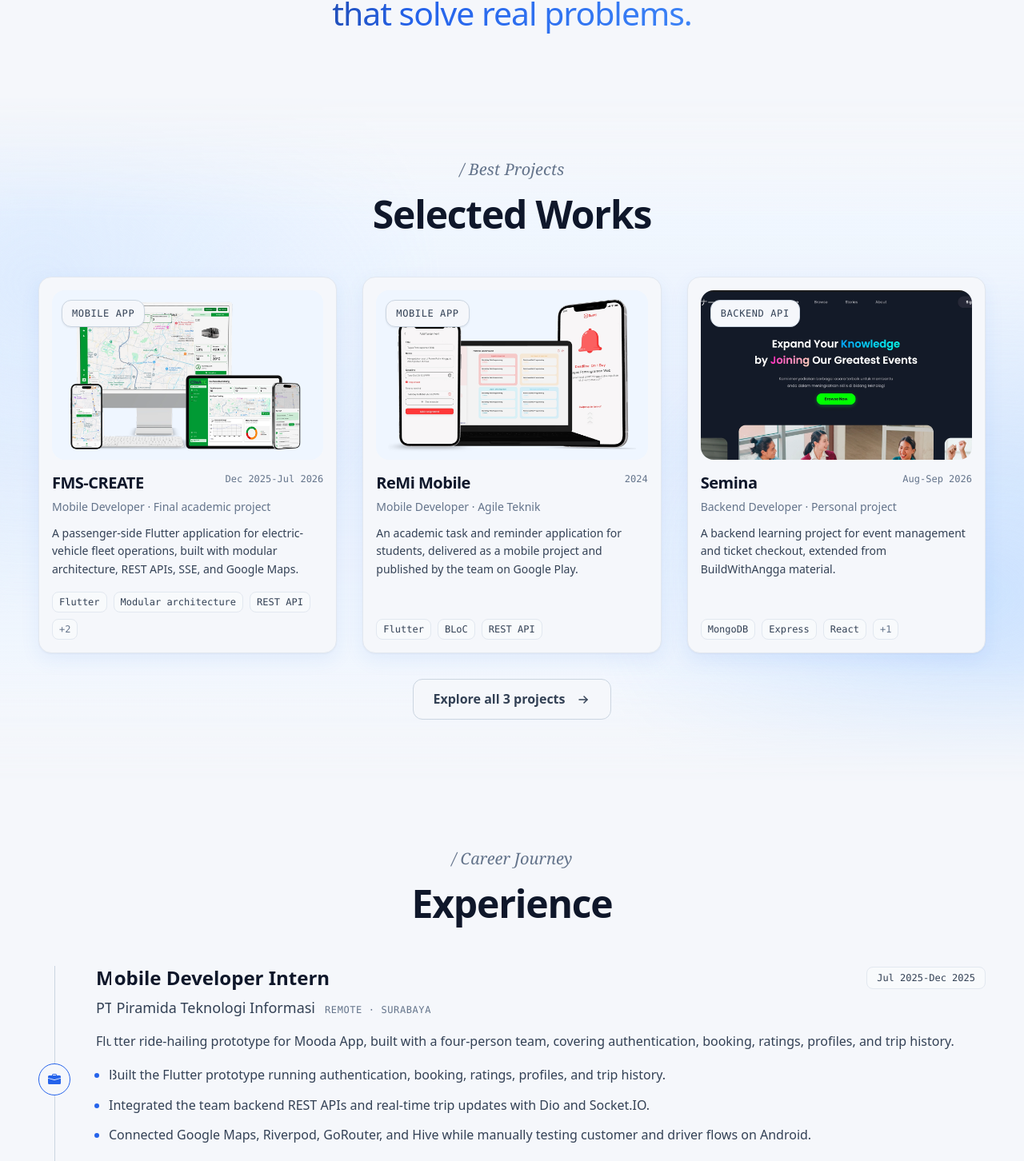
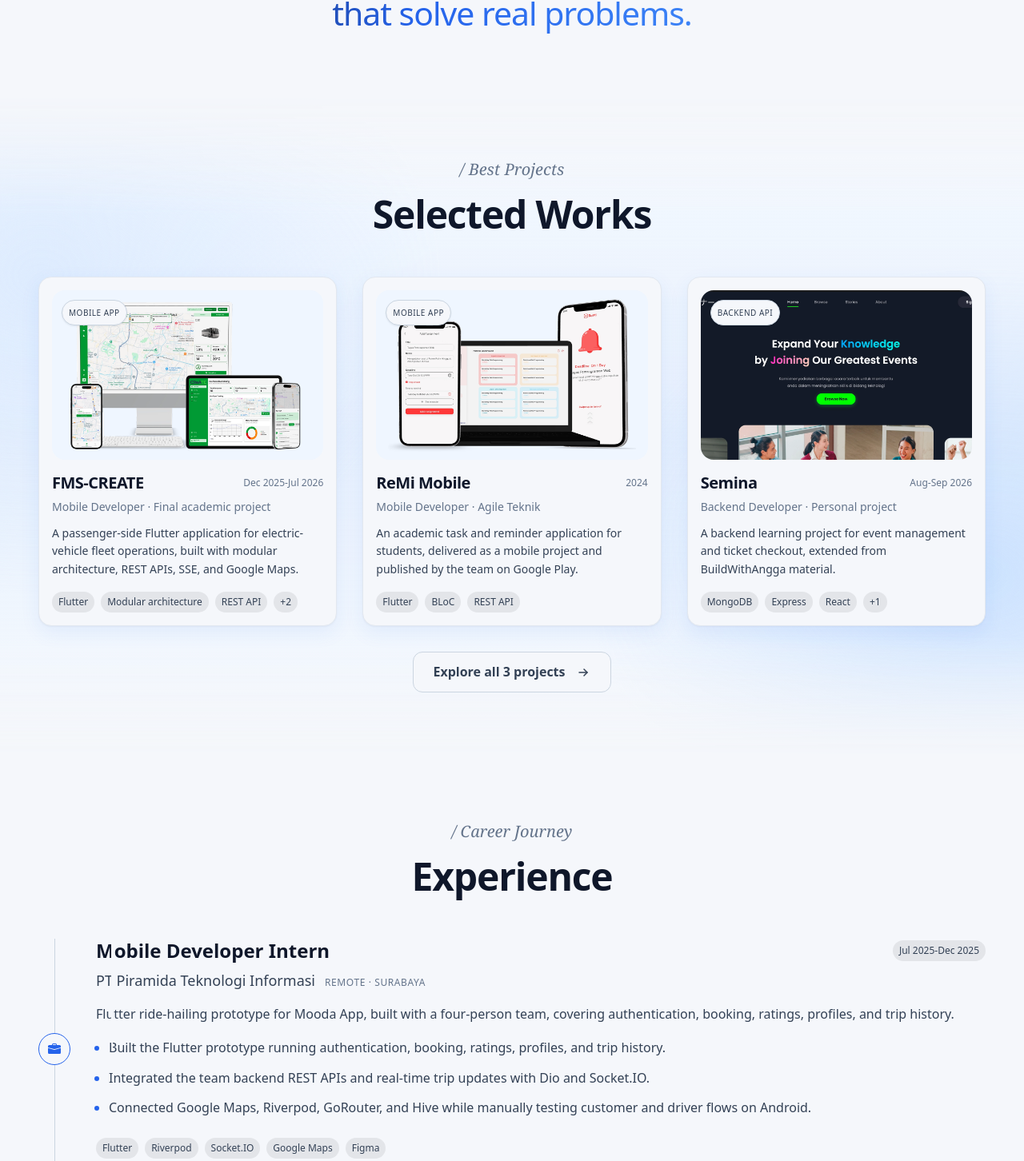
Before and after one commit to latifiann/web-portofolio, a React (Vite) app: page / in a window 1280 px wide. Shown: the part 1298-2750 px from the top of the page at 80% size. Built offline with nearby package versions, Linux system fonts and the light colour scheme; a web font is replaced by a local one.

Commit message:
fix: refine homepage badges and visual consistency

```diff
--- a/src/App.tsx
+++ b/src/App.tsx
@@ -37,7 +37,7 @@ function App() {
         <section
           id="contact"
           aria-labelledby="contact-title"
-          className="relative scroll-mt-(--anchor-offset) overflow-hidden bg-[linear-gradient(180deg,var(--color-surface-accent)_0%,var(--color-surface-soft)_45%,#ffffff_100%)] py-(--contact-padding-mobile) md:py-(--contact-padding-desktop)"
+          className="relative scroll-mt-(--anchor-offset) overflow-hidden bg-[linear-gradient(180deg,var(--color-surface-accent)_0%,var(--color-surface-soft)_45%,var(--color-canvas)_100%)] py-(--contact-padding-mobile) md:py-(--contact-padding-desktop)"
         >
           <PageContainer>
             <div className="relative mx-auto text-center">
@@ -55,7 +55,7 @@ function App() {
               <div className="mt-(--space-8) flex flex-wrap justify-center gap-(--space-3)">
                 <a
                   href="mailto:latifian.iman44@gmail.com"
-                  className="inline-flex min-h-11 items-center gap-2 rounded-full bg-(--color-ink) px-(--space-6) font-semibold text-white no-underline shadow-[0_6px_16px_rgb(15_23_42_/_0.22)] transition-colors duration-(--motion-fast) hover:bg-(--color-ink-secondary)"
+                  className="contact-email-link inline-flex min-h-11 items-center gap-2 rounded-full bg-(--color-ink) px-(--space-6) font-semibold text-white no-underline shadow-[0_6px_16px_rgb(15_23_42_/_0.22)] transition-colors duration-(--motion-fast) hover:bg-(--color-ink-secondary)"
                 >
                   Email me
                 </a>
--- a/src/components/layout/SiteFooter.tsx
+++ b/src/components/layout/SiteFooter.tsx
@@ -21,7 +21,7 @@ const socialLinks = [
 
 function SiteFooter() {
   return (
-    <footer className="bg-white pb-(--footer-padding-bottom)">
+    <footer className="bg-(--color-canvas) pb-(--footer-padding-bottom)">
       <PageContainer className="pt-(--footer-padding-top)">
 
         <nav aria-label="Social links">
--- a/src/components/sections/EngineeringStatementSection.tsx
+++ b/src/components/sections/EngineeringStatementSection.tsx
@@ -59,7 +59,7 @@ function EngineeringStatementSection() {
               <CapabilityBadge
                 key={badge.label}
                 {...badge}
-                className={index === 0 ? "lg:-translate-x-3 lg:-rotate-2" : ""}
+                className={index === 0 ? "lg:translate-x-3 lg:-rotate-2" : ""}
               />
             ))}
           </ul>
@@ -87,7 +87,7 @@ function EngineeringStatementSection() {
               <CapabilityBadge
                 key={badge.label}
                 {...badge}
-                className={index === 0 ? "lg:translate-x-3 lg:rotate-2" : ""}
+                className={index === 0 ? "lg:-translate-x-3 lg:rotate-2" : ""}
               />
             ))}
           </ul>
--- a/src/components/sections/ExperienceSection.tsx
+++ b/src/components/sections/ExperienceSection.tsx
@@ -110,7 +110,7 @@ function ExperienceSection() {
                   {entry.organization}
                 </span>
                 {entry.organizationNote && (
-                  <span className="font-mono text-xs uppercase tracking-wider text-(--color-ink-muted)">
+                  <span className="text-xs uppercase tracking-wider text-(--color-ink-muted)">
                     {entry.organizationNote}
                   </span>
                 )}
@@ -132,7 +132,7 @@ function ExperienceSection() {
                 {entry.technologies.map((technology) => (
                   <li
                     key={technology}
-                    className="rounded-sm border border-(--color-border) bg-(--color-surface) px-(--space-3) py-(--space-2) font-mono text-xs text-(--color-ink-secondary)"
+                    className="rounded-full bg-(--color-chip) px-(--space-2) py-(--space-1) text-xs leading-[1.5] text-(--color-ink-secondary)"
                   >
                     {technology}
                   </li>
--- a/src/components/ui/CapabilityBadge.tsx
+++ b/src/components/ui/CapabilityBadge.tsx
@@ -15,11 +15,11 @@ function CapabilityBadge({
 }: CapabilityBadgeProps) {
   return (
     <li
-      className={`flex w-fit items-center gap-3 rounded-full border border-(--color-border) bg-(--color-canvas) px-(--space-4) py-(--space-3) text-[0.8125rem] text-(--color-ink-secondary) shadow-[0_4px_10px_rgb(15_23_42_/_0.1)] ${className}`}
+      className={`flex w-fit max-w-full items-center gap-3 rounded-full border border-(--color-border) bg-(--color-canvas) px-(--space-4) py-(--space-3) text-[0.8125rem] text-(--color-ink-secondary) shadow-[0_4px_10px_rgb(15_23_42_/_0.1)] ${className}`}
     >
       <span
         aria-hidden="true"
-        className="inline-flex size-7 items-center justify-center rounded-full text-white"
+        className="inline-flex size-7 shrink-0 items-center justify-center rounded-full text-white"
         style={{ backgroundColor: accent }}
       >
         <Icon className="size-4" />
--- a/src/features/projects/ProjectCard.tsx
+++ b/src/features/projects/ProjectCard.tsx
@@ -20,7 +20,13 @@ export type ProjectCardProps = {
   };
 };
 
-function ProjectCard({ title, summary, href, preview, metadata }: ProjectCardProps) {
+function ProjectCard({
+  title,
+  summary,
+  href,
+  preview,
+  metadata,
+}: ProjectCardProps) {
   return (
     <article className="group h-full">
       <a
@@ -43,30 +49,30 @@ function ProjectCard({ title, summary, href, preview, metadata }: ProjectCardPro
               className="flex h-full items-center justify-center"
               aria-hidden="true"
             >
-              <span className="font-mono text-xs uppercase tracking-wider text-(--color-ink-muted)">
+              <span className="text-xs uppercase tracking-wider text-(--color-ink-muted)">
                 Project preview
               </span>
             </div>
           )}
 
-          <span className="absolute top-(--space-3) left-(--space-3) z-(--z-raised) rounded-md border border-(--color-border-strong) bg-(--color-canvas) px-(--space-3) py-(--space-2) font-mono text-xs font-medium uppercase tracking-wider text-(--color-ink-secondary) shadow-[0_1px_2px_rgb(15_23_42_/_0.08)]">
+          <span className="absolute top-(--space-3) left-(--space-3) z-(--z-raised) inline-flex min-h-8 items-center rounded-full border border-(--color-border-strong) bg-(--color-canvas) px-(--space-2) py-(--space-1) font-medium text-[0.625rem] uppercase tracking-wider text-(--color-ink-secondary) shadow-[0_1px_2px_rgb(15_23_42_/_0.08)]">
             {preview.label}
           </span>
 
           <span
             aria-hidden="true"
-            className="project-card-indicator absolute top-(--space-3) right-(--space-3) z-(--z-raised) flex size-10 items-center justify-center rounded-full border border-(--color-border-strong) bg-(--color-canvas) text-(--color-ink) shadow-[0_1px_2px_rgb(15_23_42_/_0.08)] transition-opacity duration-(--motion-fast)"
+            className="project-card-indicator absolute top-(--space-3) right-(--space-3) z-(--z-raised) flex size-8 items-center justify-center rounded-full border border-(--color-border-strong) bg-(--color-canvas) text-(--color-ink) shadow-[0_1px_2px_rgb(15_23_42_/_0.08)] transition-opacity duration-(--motion-fast)"
           >
-            <FiArrowUpRight className="size-4" />
+            <FiArrowUpRight className="size-3.5" />
           </span>
         </div>
 
         <div className="flex flex-1 flex-col pt-(--space-4)">
-          <div className="flex items-start justify-between gap-4">
+          <div className="flex items-center justify-between gap-4">
             <h3 className="text-xl leading-tight font-semibold tracking-tight text-(--color-ink)">
               {title}
             </h3>
-            <p className="whitespace-nowrap font-mono text-xs text-(--color-ink-muted)">
+            <p className="whitespace-nowrap text-xs font-normal text-(--color-ink-muted)">
               {metadata.timeline}
             </p>
           </div>
--- a/src/features/projects/ProjectMetadata.tsx
+++ b/src/features/projects/ProjectMetadata.tsx
@@ -11,18 +11,21 @@ function ProjectMetadata({ stack }: ProjectMetadataProps) {
   const remainingCount = stack.length - visibleStack.length;
 
   return (
-    <ul className="flex list-none flex-wrap gap-(--space-2) p-0" aria-label="Technologies">
+    <ul
+      className="flex list-none flex-wrap gap-(--space-2) p-0"
+      aria-label="Technologies"
+    >
       {visibleStack.map((technology) => (
         <li
           key={technology}
-          className="rounded-sm border border-(--color-border) bg-(--color-surface) px-(--space-2) py-(--space-1) font-mono text-xs text-(--color-ink-secondary)"
+          className="rounded-full bg-(--color-chip) px-(--space-2) py-(--space-1) text-xs leading-[1.5] font-normal text-(--color-ink-secondary)"
         >
           {technology}
         </li>
       ))}
 
       {remainingCount > 0 && (
-        <li className="rounded-sm border border-(--color-border) bg-(--color-surface) px-(--space-2) py-(--space-1) font-mono text-xs text-(--color-ink-muted)">
+        <li className="rounded-full bg-(--color-chip) px-(--space-2) py-(--space-1) text-xs leading-[1.5] font-normal text-(--color-ink-secondary)">
           +{remainingCount}
         </li>
       )}
--- a/src/styles/globals.css
+++ b/src/styles/globals.css
@@ -57,6 +57,11 @@ img {
 
 a {
   color: inherit;
+}
+
+.contact-email-link,
+.contact-email-link:hover {
+  color: var(--color-canvas);
 }
 
 button,
@@ -560,17 +565,15 @@ button,
 
 .experience-content {
   min-width: 0;
-  font-family: ui-sans-serif, system-ui, sans-serif;
+  font-family: var(--font-sans);
 }
 
 .experience-period-badge {
   width: fit-content;
-  border: 1px solid var(--color-border);
-  border-radius: var(--radius-sm);
-  background: var(--color-surface);
-  padding: var(--space-1) var(--space-3);
+  border-radius: var(--radius-full);
+  background: var(--color-chip);
+  padding: var(--space-1) var(--space-2);
   color: var(--color-ink-secondary);
-  font-family: var(--font-mono);
   font-size: 0.75rem;
   line-height: 1.5;
   white-space: nowrap;
@@ -688,12 +691,10 @@ button,
 }
 
 .capability-label {
-  border: 1px solid var(--color-border);
-  border-radius: var(--radius-sm);
-  background: var(--color-surface);
-  padding: var(--space-1) var(--space-3);
+  border-radius: var(--radius-full);
+  background: var(--color-chip);
+  padding: var(--space-1) var(--space-2);
   color: var(--color-ink-secondary);
-  font-family: var(--font-mono);
   font-size: 0.75rem;
   line-height: 1.5;
 }
--- a/src/styles/tokens.css
+++ b/src/styles/tokens.css
@@ -9,6 +9,7 @@
   --color-ink-secondary: #334155;
   --color-ink-muted: #64748b;
   --color-border: #e2e8f0;
+  --color-chip: #e3e5e9;
   --color-border-strong: #cbd5e1;
   --color-primary: #2563eb;
   --color-primary-hover: #1d4ed8;
```
Also changed, not shown: 2 other files (tests, documents, lock files or other folders).
